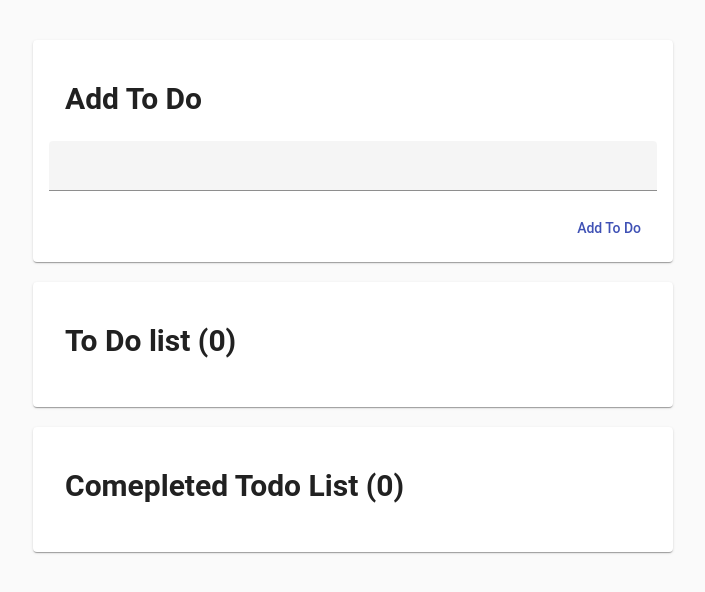
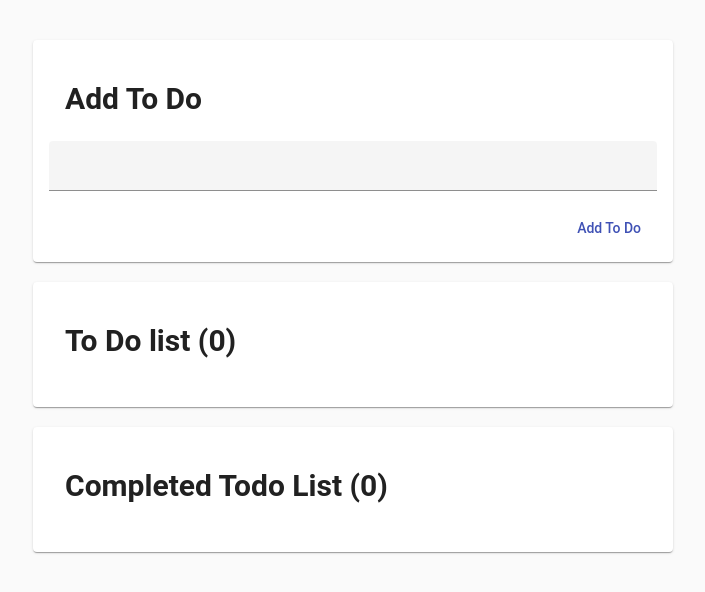
Before and after one commit to Viorelll/angular-viapp-todolist, an Angular app: page / in a window 1280 px wide. Shown: the top 592 px of the page, without its empty margins (287-992 px from the left). Built offline with nearby package versions, Linux system fonts and the light colour scheme.

Commit message:
1 file modified

```diff
--- a/src/app/pages/todo/completedTodoList/completedTodoList.component.html
+++ b/src/app/pages/todo/completedTodoList/completedTodoList.component.html
@@ -1,6 +1,6 @@
 <mat-card>
   <mat-card-header>
-    <mat-card-title><h2>Comepleted Todo List ({{getCompletedTodos(0)}})</h2></mat-card-title>
+    <mat-card-title><h2>Completed Todo List ({{getCompletedTodos(0)}})</h2></mat-card-title>
   </mat-card-header>
   <mat-card-content>
     <mat-list role="list">
```
